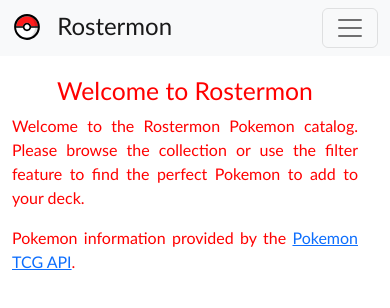
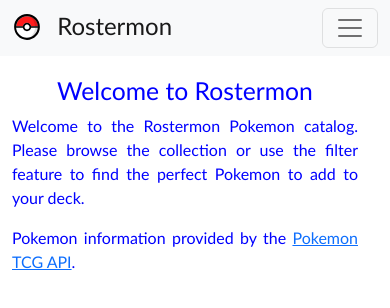
Before and after one commit to myronyeung/rostermon, a React (Create React App) app: page / in a window 390 px wide. Shown: the top 308 px of the page. Built offline with nearby package versions, Linux system fonts and the light colour scheme.

Commit message:
Fix Home iPhone css issues.

```diff
--- a/src/components/home/index.scss
+++ b/src/components/home/index.scss
@@ -2,7 +2,7 @@
 $hero-image-width: 439px;
 
 #home {
-  color: red;
+  color: pink;
   display: flex;
   justify-content: center;
   align-items: center;
@@ -26,8 +26,15 @@
   }
 }
 
+@media screen and (max-width: 393px) {
+  #home {
+    color: green;
+  }
+}
+
 @media screen and (max-width: 768px) {
   #home {
+    color: red;
     .intro {
       width: 90vh;
     }
@@ -41,3 +48,9 @@
     }
   }
 }
+
+@media screen and (max-width: 852px) {
+  #home {
+    color: blue;
+  }
+}
```
